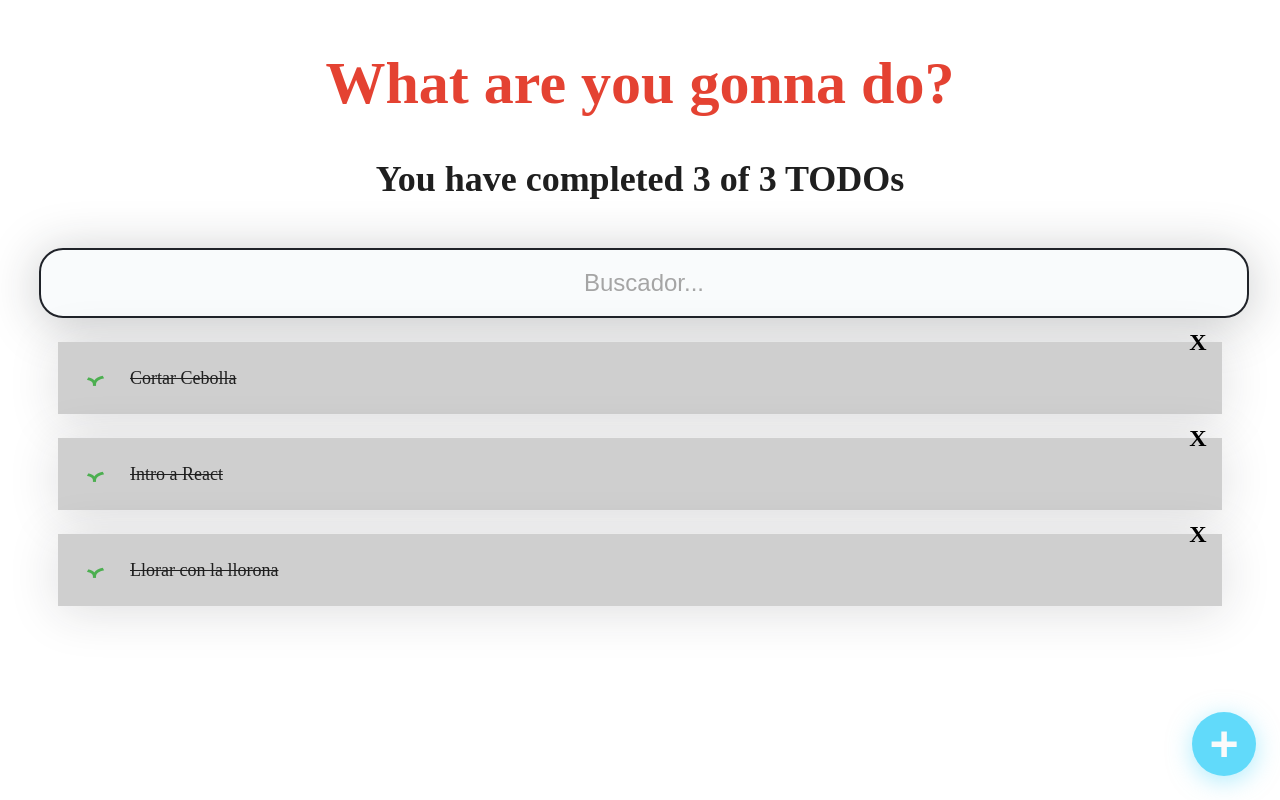
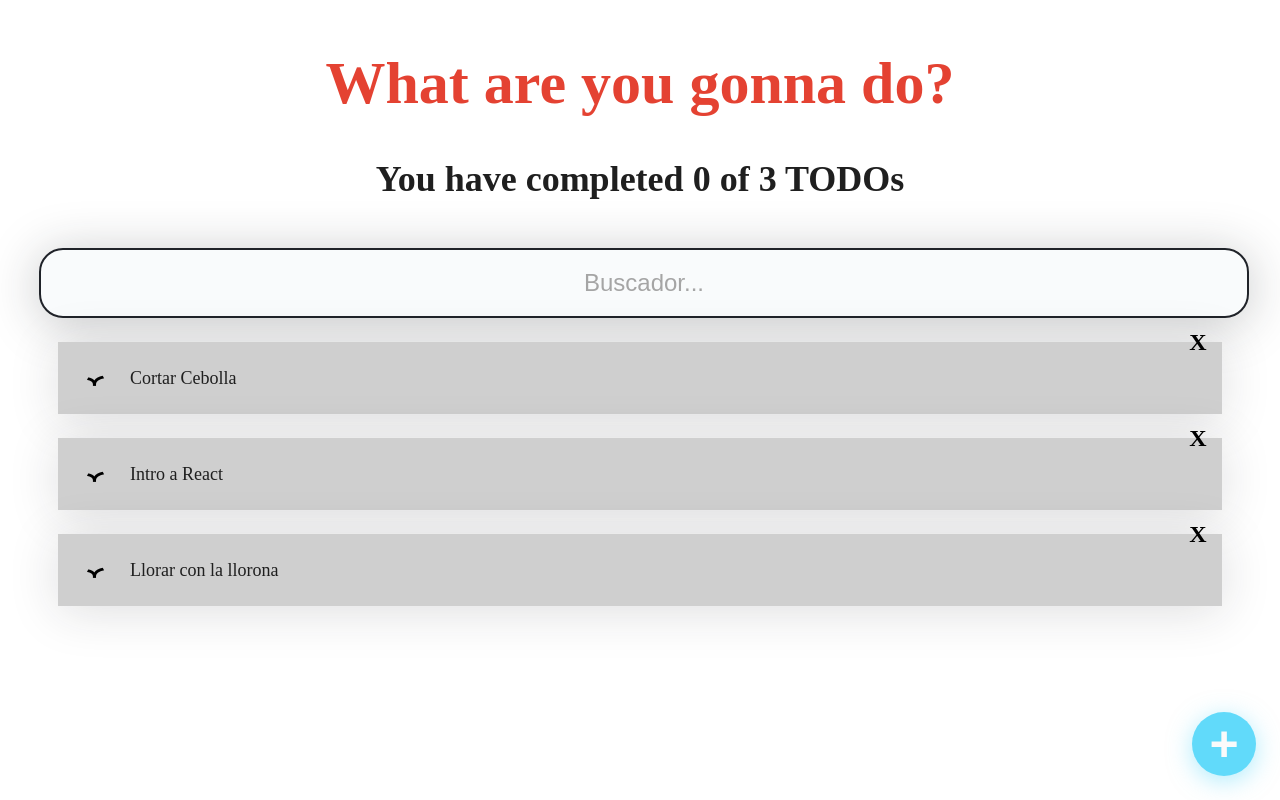
Before and after one commit to Leninner/react-todo-app, a React (Create React App) app: page / in a window 1280 px wide. Built offline with nearby package versions, Linux system fonts and the light colour scheme; the HTML template or start-up script is replaced by a standard one.

Commit message:
Añado estado para eliminar

```diff
--- a/src/App.js
+++ b/src/App.js
@@ -8,9 +8,9 @@ import { TodoList } from './TodoList';
 import { TodoBrand } from './TodoBrand';
 
 const defaultTodos = [
-  { text: 'Cortar Cebolla', completed: true },
-  { text: 'Intro a React', completed: true },
-  { text: 'Llorar con la llorona', completed: true },
+  { text: 'Cortar Cebolla', completed: false },
+  { text: 'Intro a React', completed: false },
+  { text: 'Llorar con la llorona', completed: false },
 ];
 
 function App() {
@@ -32,6 +32,32 @@ function App() {
     });
   }
 
+  const completeTodos = (text) => {
+    const todoIndex = todos.findIndex((todo) => todo.text === text);
+    const newTodos = [...todos];
+    newTodos[todoIndex].completed = true;
+
+    setTodos(newTodos);
+
+    // todos[todoIndex] = {
+    //   text: todos[todoIndex].text,
+    //   completed: true,
+    // };
+  };
+
+  const deleteTodos = (text) => {
+    const todoIndex = todos.findIndex((todo) => todo.text === text);
+    const newTodos = [...todos];
+    newTodos.splice(todoIndex, 1);
+
+    setTodos(newTodos);
+
+    // function deleteTodo(text){
+    //   const newTodos = todos.filter(todo=>todo.text !== text)
+    //   setTodos(newTodos)
+    // }
+  };
+
   return (
     <React.Fragment>
       <TodoBrand />
@@ -39,7 +65,17 @@ function App() {
       <TodoSearch searchValue={searchValue} setSearchValue={setSearchValue} />
       <TodoList>
         {searchedTodos.map((todo) => (
-          <TodoItem key={todo.text} text={todo.text} completed={todo.completed} />
+          <TodoItem
+            key={todo.text}
+            text={todo.text}
+            completed={todo.completed}
+            onComplete={() => {
+              completeTodos(todo.text);
+            }}
+            onDelete={() => {
+              deleteTodos(todo.text);
+            }}
+          />
         ))}
       </TodoList>
       <CreateTodoButton msg='Cristiano Ronaldo' />
--- a/src/TodoItem.js
+++ b/src/TodoItem.js
@@ -2,21 +2,13 @@ import React from 'react';
 import './TodoItem.css';
 
 function TodoItem(props) {
-  const onComplete = () => {
-    alert('ya completaste ' + props.text);
-  };
-
-  const onDelete = () => {
-    alert('Borraste ' + props.text);
-  };
-
   return (
     <li className='TodoItem'>
-      <span className={`Icon Icon-check ${props.completed && 'Icon-check--active'}`} onClick={onComplete}>
+      <span className={`Icon Icon-check ${props.completed && 'Icon-check--active'}`} onClick={props.onComplete}>
         ᄼ
       </span>
       <p className={`TodoItem-p ${props.completed && 'TodoItem-p--complete'}`}>{props.text}</p>
-      <span className='Icon Icon-delete' onClick={onDelete}>
+      <span className='Icon Icon-delete' onClick={props.onDelete}>
         X
       </span>
     </li>
```
